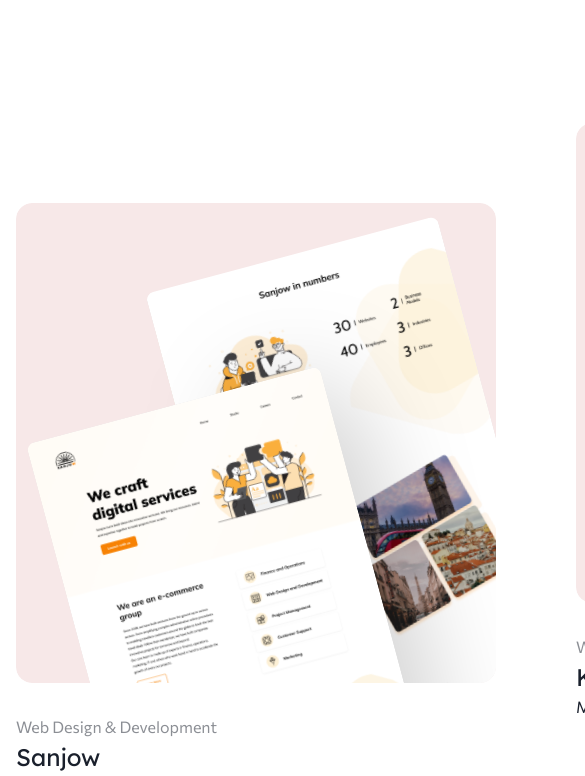
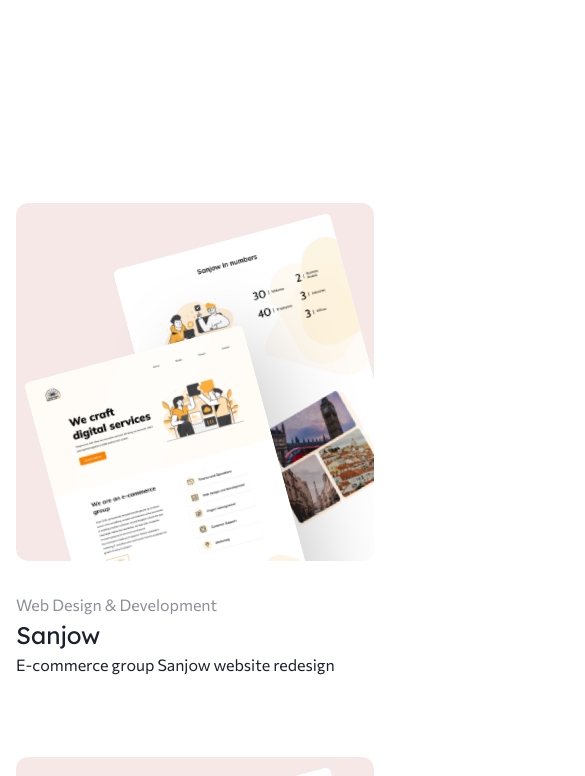
Before and after one commit to KarolisDavli/davli, a Next.js app: page / in a window 390 px wide. Shown: the part 840-1616 px from the top of the page, 585 px wide, since content can reach past the window. Built offline with nearby package versions, Linux system fonts and the light colour scheme.

Commit message:
Responsive work items grid

```diff
--- a/components/Workcard.tsx
+++ b/components/Workcard.tsx
@@ -4,7 +4,7 @@
   return (
     <>
       <Box display="flex" flexDir="column" gap="32px">
-        <Image maxW="480px" maxH="480px" src={props.src} alt={props.alt} />
+        <Image src={props.src} alt={props.alt} />
         <Box display="flex" flexDir="column" gap="">
           <Text textStyle="role">{props.role}</Text>
           <Text textStyle="h2">{props.title}</Text>
--- a/pages/index.tsx
+++ b/pages/index.tsx
@@ -61,7 +61,13 @@
 
       {/**Works */}
       <Container maxW="container.lg" mt="40">
-        <Box display="flex" gap="5rem">
+        <Box
+          display="flex"
+          w="100%"
+          flexDir={{base: "column", sm: "column", md: "row"}}
+          alignItems={{base: "center"}}
+          gap={{base: "5rem", md: "2rem"}}
+        >
           <Box display="flex" flexDir="column" gap="5rem" mt="20">
             {works.map(renderWorks)}
           </Box>
```
